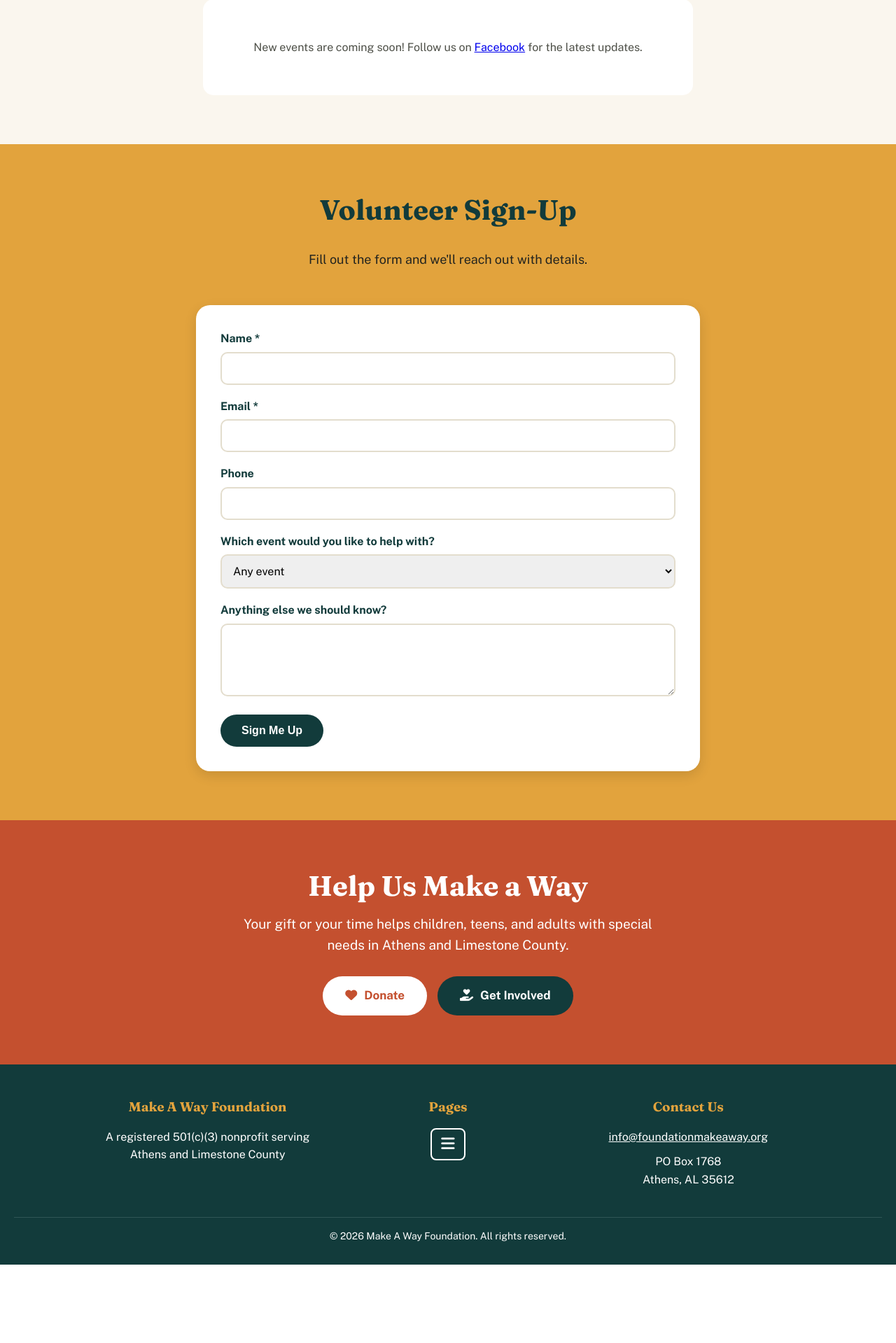
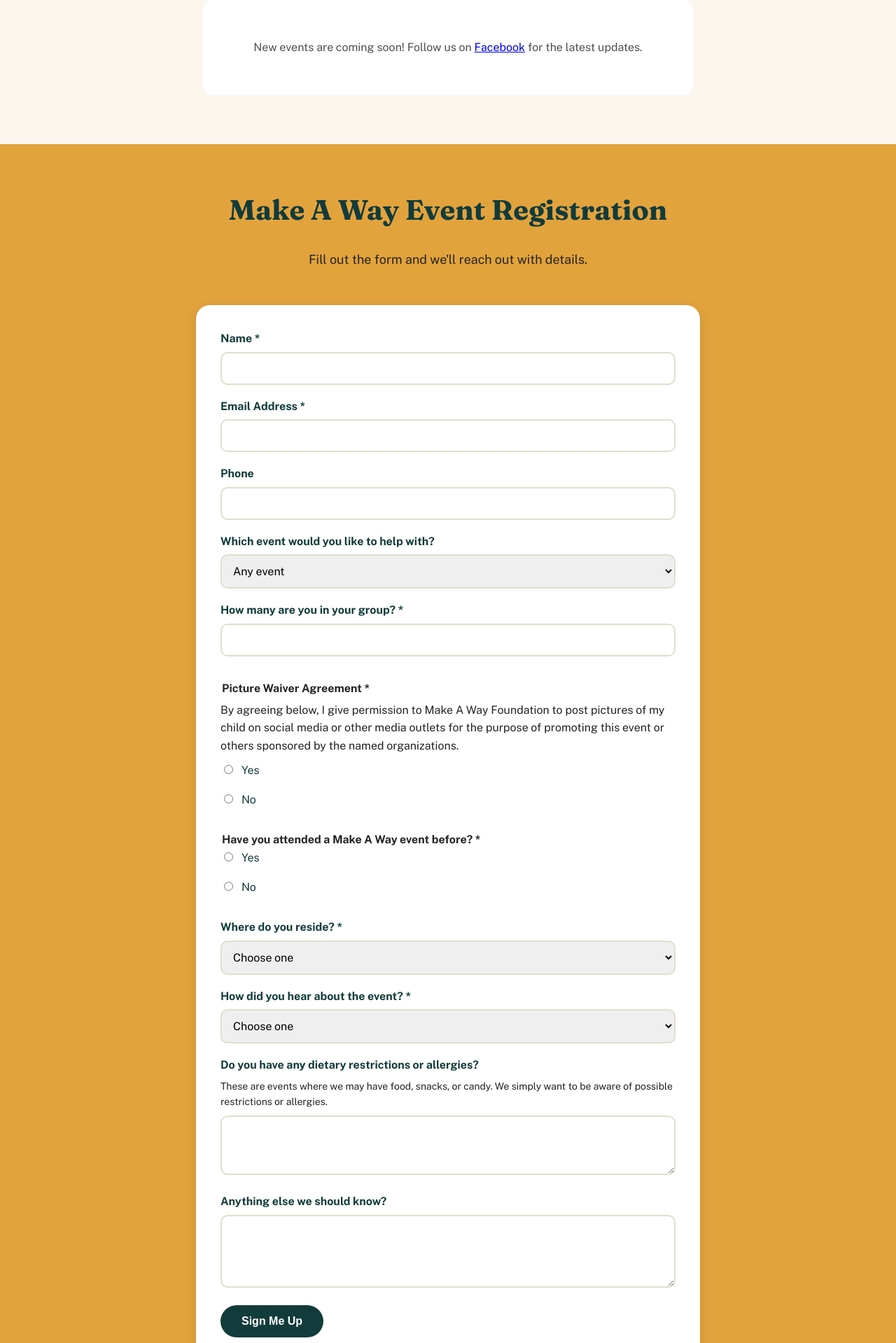
Before and after one commit to garnermt/Make-A-Way-Foundation-website-project, a Laravel app: template resources/views/get-involved.blade.php in a window 1280 px wide. Shown: the part 1505-3424 px from the top of the page at 70% size. Before the commit the page ends 3312 px from the top, so only its background shows below. Run offline with Laravel 12, Linux system fonts and the light colour scheme; the template is opened without the code that fills it, so the values that code supplies are empty.

Commit message:
Add event registration questions to volunteer form

```diff
--- a/app/Models/Volunteer.php
+++ b/app/Models/Volunteer.php
@@ -11,7 +11,7 @@ class Volunteer extends Model
         'email',
         'phone',
         'event_id',
-        'message',
+        'message', 'group_size', 'photo_waiver', 'attended_before', 'residence', 'heard_about', 'dietary_needs',
     ];
 
     public function event()
--- a/resources/views/get-involved.blade.php
+++ b/resources/views/get-involved.blade.php
@@ -673,7 +673,7 @@
     <!-- Volunteer form -->
     <div class="section volunteer" id="volunteer">
         <div class="container">
-            <h2 class="section-title">Volunteer Sign-Up</h2>
+            <h2 class="section-title">Make A Way Event Registration</h2>
             <p class="section-intro">Fill out the form and we'll reach out with details.</p>
 
             <div class="form-box">
@@ -690,7 +690,7 @@
                         <p class="error">{{ $message }}</p>
                     @enderror
 
-                    <label for="email">Email *</label>
+                    <label for="email">Email Address *</label>
                     <input type="email" id="email" name="email" value="{{ old('email') }}" required>
                     @error('email')
                         <p class="error">{{ $message }}</p>
@@ -715,7 +715,61 @@
                         <p class="error">{{ $message }}</p>
                     @enderror
 
-                    <label for="message">Anything else we should know?</label>
+                    <label for="group_size">How many are you in your group? *</label>
+                <input type="number" id="group_size" name="group_size" min="1" max="50" value="{{ old('group_size') }}" required>
+                @error('group_size')
+                    <p class="error">{{ $message }}</p>
+                @enderror
+
+                <fieldset style="border: 0; padding: 0; margin: 15px 0;">
+                    <legend style="font-weight: bold;">Picture Waiver Agreement *</legend>
+                    <p style="margin: 5px 0 10px 0;">By agreeing below, I give permission to Make A Way Foundation to post pictures of my child on social media or other media outlets for the purpose of promoting this event or others sponsored by the named organizations.</p>
+                    <label style="font-weight: normal;"><input type="radio" name="photo_waiver" value="1" style="width: auto; margin-right: 8px;" @checked(old('photo_waiver') === '1') required> Yes</label>
+                    <label style="font-weight: normal;"><input type="radio" name="photo_waiver" value="0" style="width: auto; margin-right: 8px;" @checked(old('photo_waiver') === '0')> No</label>
+                    @error('photo_waiver')
+                        <p class="error">{{ $message }}</p>
+                    @enderror
+                </fieldset>
+
+                <fieldset style="border: 0; padding: 0; margin: 15px 0;">
+                    <legend style="font-weight: bold;">Have you attended a Make A Way event before? *</legend>
+                    <label style="font-weight: normal;"><input type="radio" name="attended_before" value="1" style="width: auto; margin-right: 8px;" @checked(old('attended_before') === '1') required> Yes</label>
+                    <label style="font-weight: normal;"><input type="radio" name="attended_before" value="0" style="width: auto; margin-right: 8px;" @checked(old('attended_before') === '0')> No</label>
+                    @error('attended_before')
+                        <p class="error">{{ $message }}</p>
+                    @enderror
+                </fieldset>
+
+                <label for="residence">Where do you reside? *</label>
+                <select id="residence" name="residence" required>
+                    <option value="">Choose one</option>
+                    @foreach (['Athens', 'Limestone County', 'Madison', 'Huntsville', 'Hartselle', 'Decatur'] as $place)
+                        <option value="{{ $place }}" @selected(old('residence') == $place)>{{ $place }}</option>
+                    @endforeach
+                </select>
+                @error('residence')
+                    <p class="error">{{ $message }}</p>
+                @enderror
+
+                <label for="heard_about">How did you hear about the event? *</label>
+                <select id="heard_about" name="heard_about" required>
+                    <option value="">Choose one</option>
+                    @foreach (['Social Media', 'E-mail', 'Family/Friend', 'School', 'Poster'] as $source)
+                        <option value="{{ $source }}" @selected(old('heard_about') == $source)>{{ $source }}</option>
+                    @endforeach
+                </select>
+                @error('heard_about')
+                    <p class="error">{{ $message }}</p>
+                @enderror
+
+                <label for="dietary_needs">Do you have any dietary restrictions or allergies?</label>
+                <p style="margin: 0 0 8px 0; font-size: 14px;">These are events where we may have food, snacks, or candy. We simply want to be aware of possible restrictions or allergies.</p>
+                <textarea id="dietary_needs" name="dietary_needs" rows="3">{{ old('dietary_needs') }}</textarea>
+                @error('dietary_needs')
+                    <p class="error">{{ $message }}</p>
+                @enderror
+
+                <label for="message">Anything else we should know?</label>
                     <textarea id="message" name="message" rows="4">{{ old('message') }}</textarea>
                     @error('message')
                         <p class="error">{{ $message }}</p>
```
Also changed, not shown: app/Http/Controllers/GetInvolvedController.php (+7 -1 lines), database/migrations/2026_11_08_000003_add_registration_fields_to_volunteers_table.php (added).
